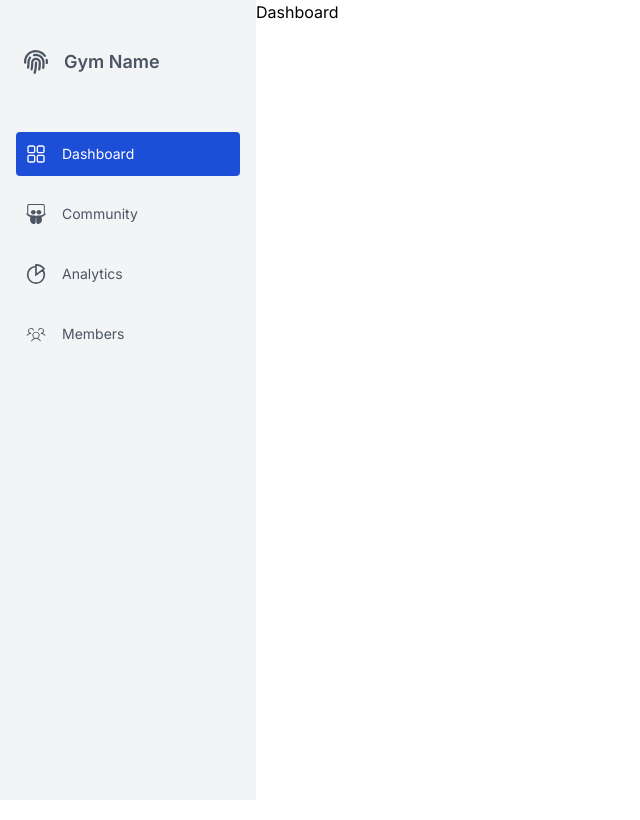
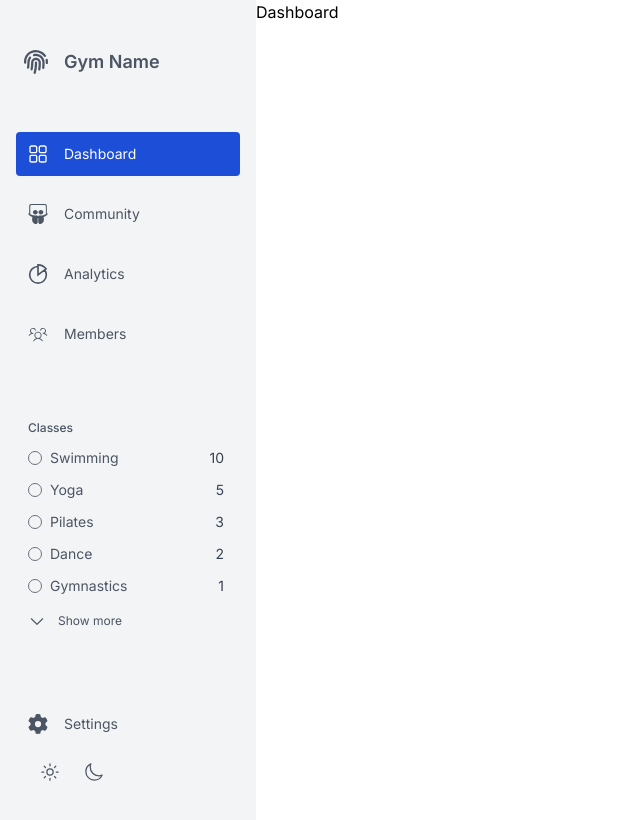
Before and after one commit to apella1/gym_management_dashboard, a Next.js app: page /dashboard in a window 1280 px wide. Shown: the top 820 px of the page, without its empty margins (0-640 px from the left). Built offline with nearby package versions, Linux system fonts and the light colour scheme.

Commit message:
feat(ui): add class item

```diff
--- /dev/null
+++ b/components/ui/ClassItem.tsx
@@ -0,0 +1,19 @@
+export default function ClassItem({
+  classType,
+  numberOfClasses,
+}: {
+  classType: string;
+  numberOfClasses: number;
+}) {
+  return (
+    <section className="flex items-center justify-between">
+      <div className="flex items-center space-x-2">
+        <div className="p-[6px] border border-gray-500 rounded-full"></div>
+        <p className="text-sm">{classType}</p>
+      </div>
+      <p className="text-sm p-1 rounded-[2px] text-gray-700">
+        {numberOfClasses}
+      </p>
+    </section>
+  );
+}
--- a/components/ui/Sidebar.tsx
+++ b/components/ui/Sidebar.tsx
@@ -3,10 +3,13 @@
 import { SidebarNavItem } from "@/types/components/components";
 import Link from "next/link";
 import { usePathname } from "next/navigation";
+import { FaFingerprint, FaSlideshare } from "react-icons/fa";
+import { FaGear } from "react-icons/fa6";
+import { GrAnalytics } from "react-icons/gr";
+import { IoMoonOutline, IoSunnyOutline } from "react-icons/io5";
+import { PiCaretDown, PiUsersThreeLight } from "react-icons/pi";
 import { RxDashboard } from "react-icons/rx";
-import { PiUsersThreeLight } from "react-icons/pi";
-import { GrAnalytics } from "react-icons/gr";
-import { FaFingerprint, FaSlideshare } from "react-icons/fa";
+import ClassItem from "./ClassItem";
 
 const sidebarNavItems: SidebarNavItem[] = [
   {
@@ -31,11 +34,17 @@ const sidebarNavItems: SidebarNavItem[] = [
   },
 ];
 
+const settingNavItem: SidebarNavItem = {
+  title: "Settings",
+  route: "/settings",
+  icon: <FaGear />,
+};
+
 export default function SideBar() {
   const pathname = usePathname();
   return (
-    <section className="h-screen px-4 py-12 flex flex-col justify-between space-y-8 bg-gray-100 text-gray-600 font-productSans">
-      <section className="col space-y-8">
+    <section className="min-h-screen px-4 py-12 flex flex-col justify-between space-y-8 bg-gray-100 text-gray-600">
+      <section className="flex flex-col space-y-8">
         <div className="flex items-center space-x-4 px-2 pb-6">
           <FaFingerprint className="text-2xl" />
           <h1 className="font-semibold text-lg font-sen">Gym Name</h1>
@@ -45,7 +54,7 @@ export default function SideBar() {
             <Link
               href={navItem.route}
               key={navItem.title}
-              className={`w-full flex items-center justify-between px-[10px] py-3 hover:bg-orange font-productSans rounded-[4px] ${
+              className={`w-full flex items-center justify-between px-3 py-3 hover:bg-blue-700 hover:text-white rounded-[4px] ${
                 (pathname === navItem.route && "bg-blue-700 text-white") ||
                 (pathname.includes(navItem.route) && "bg-blue-700 text-white")
               }`}
@@ -57,6 +66,44 @@ export default function SideBar() {
             </Link>
           ))}
         </div>
+        <section className="px-3 flex flex-col space-y-2 pt-8">
+          <h3 className="text-xs font-medium text-gray-600">Classes</h3>
+          <div className="flex flex-col space-y-1">
+            <ClassItem classType="Swimming" numberOfClasses={10} />
+            <ClassItem classType="Yoga" numberOfClasses={5} />
+            <ClassItem classType="Pilates" numberOfClasses={3} />
+            <ClassItem classType="Dance" numberOfClasses={2} />
+            <ClassItem classType="Gymnastics" numberOfClasses={1} />
+            <div className="flex items-center space-x-3 py-2">
+              <PiCaretDown className="text-lg" />
+              <p className="text-xs">Show more</p>
+            </div>
+          </div>
+        </section>
+        <section className="flex flex-col space-y-4 py-8">
+          <Link
+            href={settingNavItem.route}
+            key={settingNavItem.title}
+            className={`w-full flex items-center justify-between px-3 py-3 hover:bg-blue-700 hover:text-white rounded-[4px] ${
+              (pathname === settingNavItem.route && "bg-blue-700 text-white") ||
+              (pathname.includes(settingNavItem.route) &&
+                "bg-blue-700 text-white")
+            }`}
+          >
+            <div className="flex items-center space-x-4">
+              <div className="text-xl">{settingNavItem.icon}</div>
+              <p className="text-sm">{settingNavItem.title}</p>
+            </div>
+          </Link>
+          <div className="flex items-center space-x-6 pl-6">
+            <button>
+              <IoSunnyOutline className="text-xl" />
+            </button>
+            <button>
+              <IoMoonOutline className="text-xl" />
+            </button>
+          </div>
+        </section>
       </section>
     </section>
   );
```
